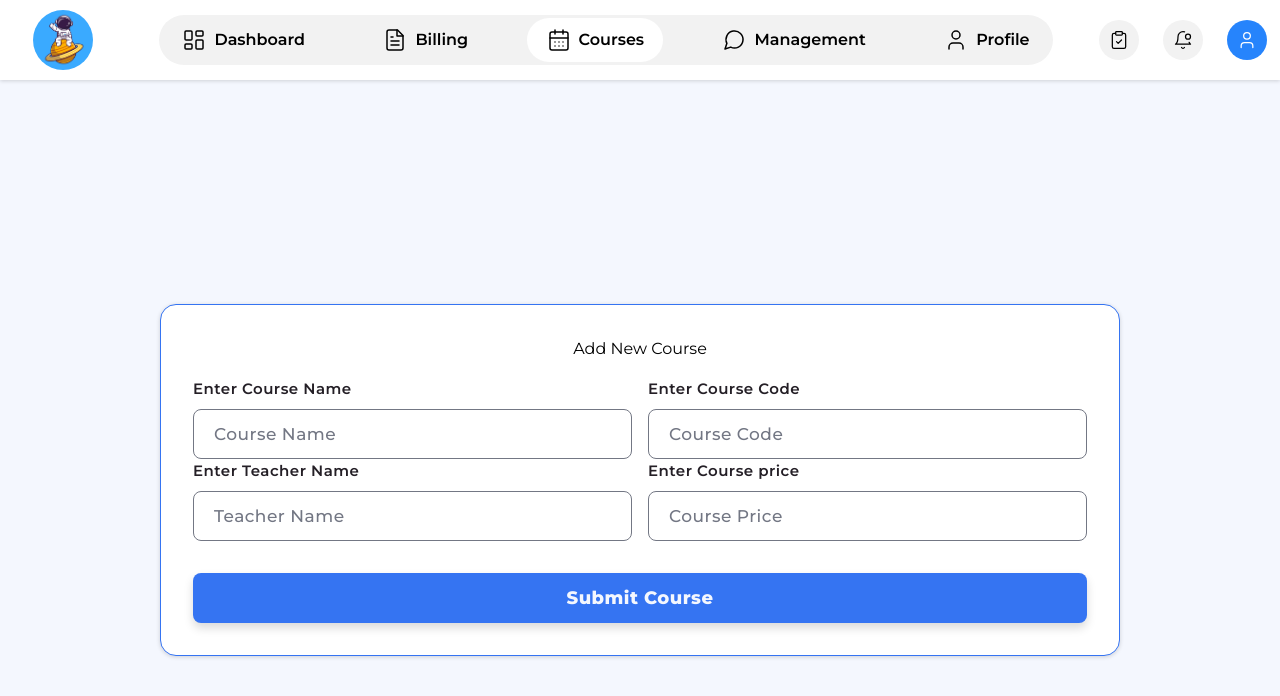
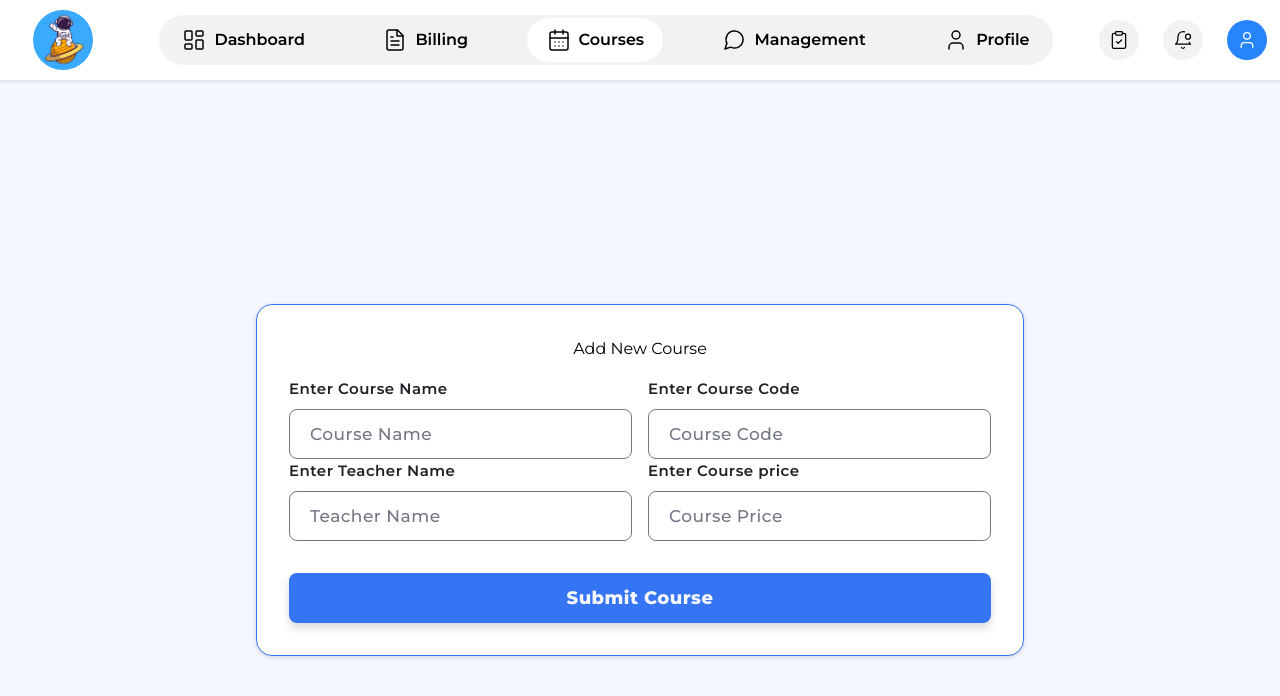
Before and after one commit to MavModz/app-management, a React (Create React App) app in the folder client/: page /courses in a window 1280 px wide. Shown: the top 696 px of the page. Built offline with nearby package versions, Linux system fonts and the light colour scheme; sample sign-in values are in the browser's storage.

Commit message:
minor ui fixes

```diff
--- a/client/src/pages/Courses/courses.css
+++ b/client/src/pages/Courses/courses.css
@@ -20,7 +20,7 @@
     border-radius: 16px;
     box-shadow: var(--box-shadow);
     min-width: 280px;
-    max-width: 75%;
+    max-width: 60%;
     width: 100%;
     padding: 32px;
 }
```
